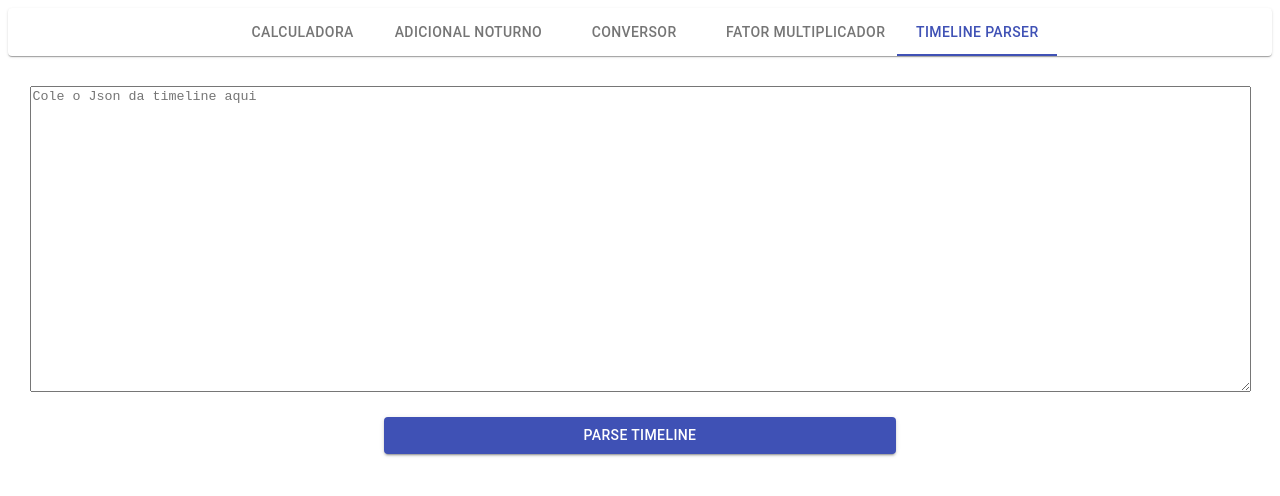
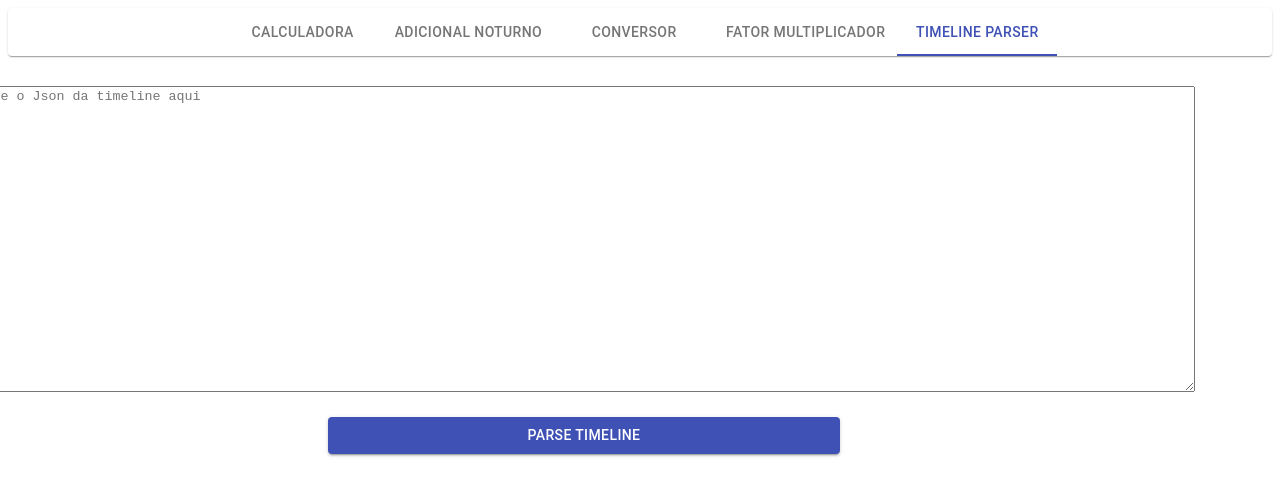
Before and after one commit to pedrosarkis/Refactory-2-Ahgora-Utils, a React (Create React App) app: page / in a window 1280 px wide. Both pictures are taken after a click on the tab "TIMELINE PARSER". Shown: the top 496 px of the page. Built offline with nearby package versions, Linux system fonts and the light colour scheme.

Commit message:
:art: Fix: css style

```diff
--- a/src/components/TimelineParser.js
+++ b/src/components/TimelineParser.js
@@ -3,15 +3,6 @@ import styled from 'styled-components';
 import Result from './ResultsTimeline';
 import DayInfo from './DaysInfo';
 import Button from '@material-ui/core/Button';
-
-const Container = styled.div`
-    display: flex;
-    flex-direction: column;
-    justify-content: center;
-    align-items: center;
-    margin-top: 30px;
-
-`
 
 const ContainerJson = styled.div`
     display: flex;
@@ -19,6 +10,7 @@ const ContainerJson = styled.div`
     justify-content: center;
     align-items: center;
     width: 90vw;
+    margin-top: 30px;
 `
 
 const ContainerDays = styled.div`
@@ -34,7 +26,7 @@ const Timeline = () => {
     }
 
     return (
-        <Container>
+        <>
         {Object.keys(timeline).length == 0 && (
             <ContainerJson>
             <textarea onChange={handleOnChange} rows='20' cols='150' placeholder='Cole o Json da timeline aqui'/>
@@ -53,7 +45,7 @@ const Timeline = () => {
                 </ContainerDays>
             </>
         )}
-        </Container>
+        </>
 
     )
 }
```
